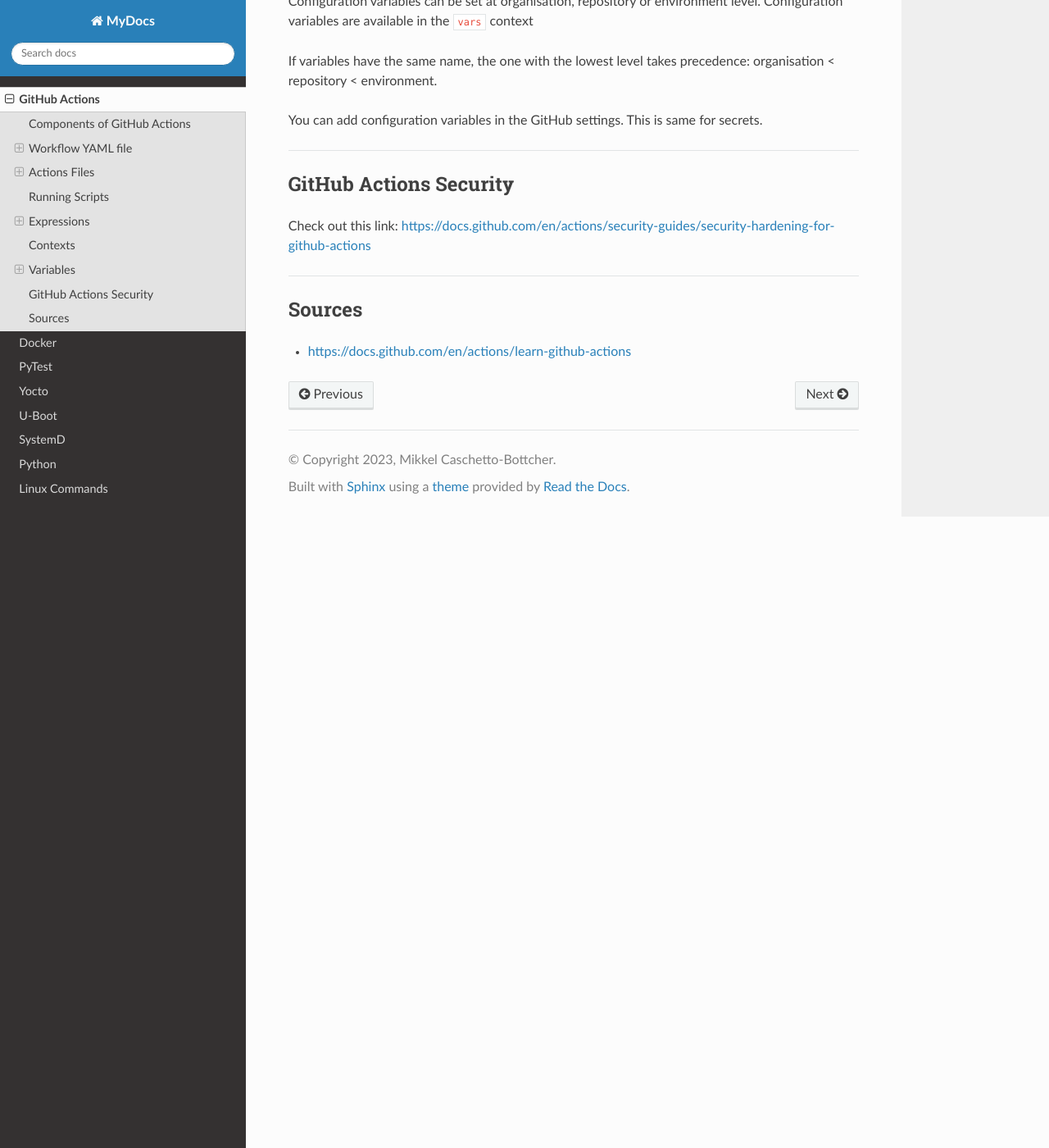
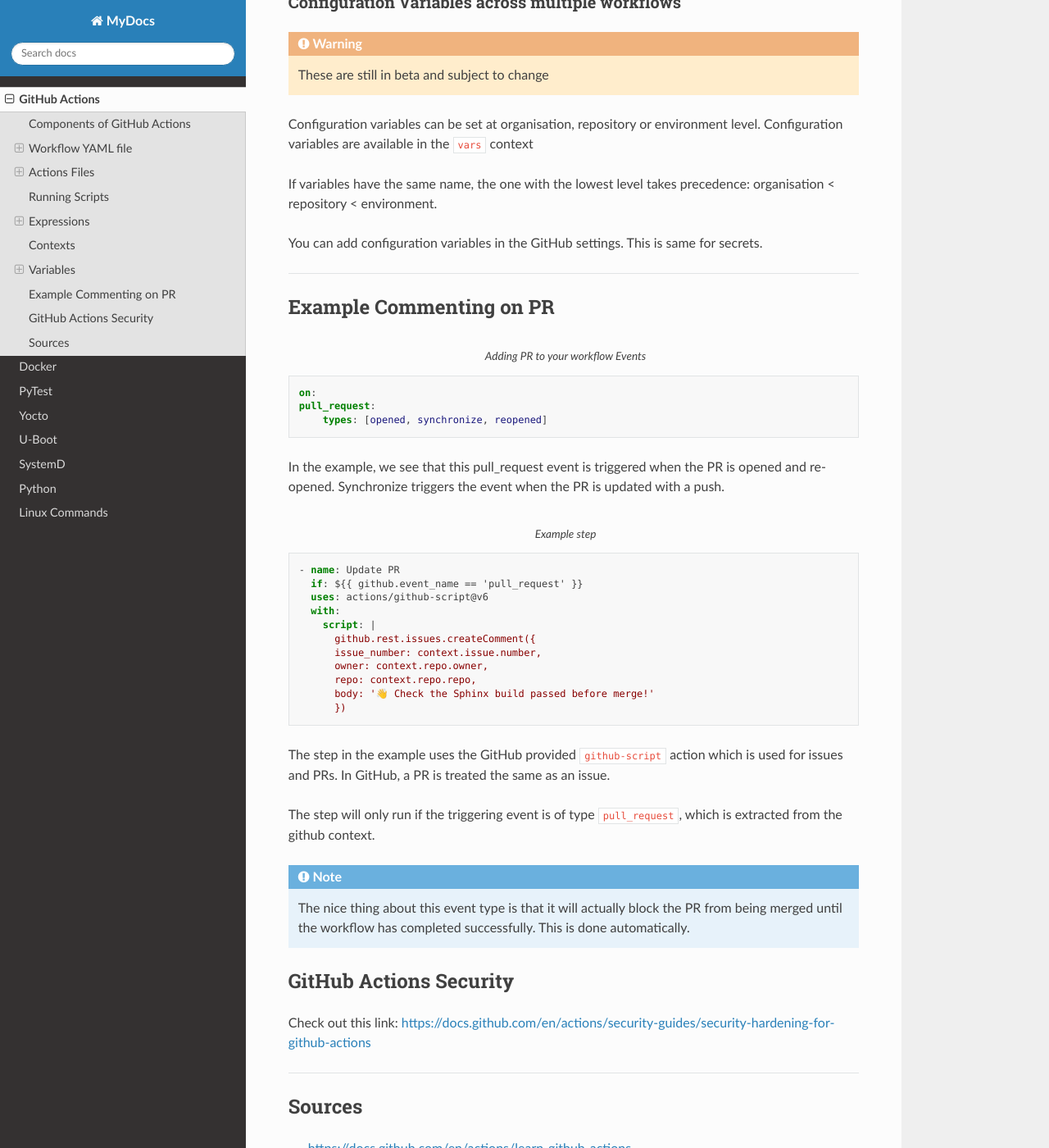
Before and after one commit to mcbottcher/my_docs, a Sphinx documentation site: the page built from docs/source/github_actions.rst, in a window 1280 px wide and 1400 px high, scrolled down 8819 px. Shown: the whole window at 82% size. Built offline with Sphinx 7.4.7 and the Read the Docs theme 2.0.0, drawn with Linux system fonts in a browser that asks for light colours; some of the changed text lies outside the part shown.

Commit message:
github_actions: Added PR comment example

```diff
--- a/docs/source/github_actions.rst
+++ b/docs/source/github_actions.rst
@@ -246,6 +246,11 @@ This executable status is included when you commit the file to GitHub.
 
     sudo chmod +x <your_script.sh>
 
+.. warning::
+    A script might still exit with a sucessfull exit code even if one of the commands returned an
+    error code. This could make your workflow seem like it succeeded. You can use the ``set -e`` in
+    your script file to cause the script to exit with error on the first command that returns an error
+
 ----
 
 Expressions
@@ -406,6 +411,44 @@ You can add configuration variables in the GitHub settings. This is same for sec
 
 ----
 
+Example Commenting on PR
+------------------------
+
+.. code-block:: yaml
+    :caption: Adding PR to your workflow Events
+
+    on:
+    pull_request:
+        types: [opened, synchronize, reopened]
+
+In the example, we see that this pull_request event is triggered when the PR is opened
+and re-opened. Synchronize triggers the event when the PR is updated with a push.
+
+.. code-block:: yaml
+    :caption: Example step
+
+    - name: Update PR
+      if: ${{ github.event_name == 'pull_request' }}
+      uses: actions/github-script@v6
+      with:
+        script: |
+          github.rest.issues.createComment({
+          issue_number: context.issue.number,
+          owner: context.repo.owner,
+          repo: context.repo.repo,
+          body: '👋 Check the Sphinx build passed before merge!'
+          })
+
+The step in the example uses the GitHub provided ``github-script`` action which is used for issues and PRs.
+In GitHub, a PR is treated the same as an issue.
+
+The step will only run if the triggering event is of type ``pull_request``, which is extracted from the github
+context.
+
+.. note::
+    The nice thing about this event type is that it will actually block the PR from being merged until
+    the workflow has completed successfully. This is done automatically.
+
 GitHub Actions Security
 -----------------------
 
```
